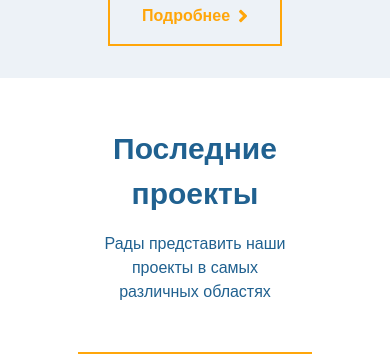
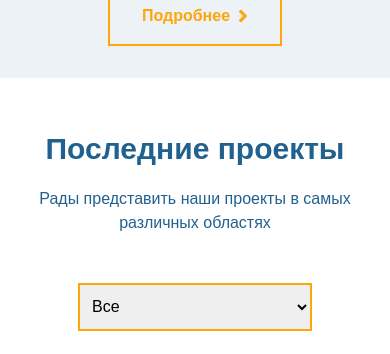
Before and after one commit to atogz/mde, a Vue app: page / in a window 390 px wide. Shown: the part 4980-5334 px from the top of the page. Built offline with nearby package versions, Linux system fonts and the light colour scheme; what v-img would draw is missing.

Commit message:
Фиксы адаптива

```diff
--- a/src/views/Home.vue
+++ b/src/views/Home.vue
@@ -221,7 +221,7 @@
         <!-- End Featured Project -->
 
         <!-- Projects Grid -->
-        <div class="w-1/2 m-auto text-center text-mainColor mt-12">
+        <div class="w-full pl-6 pr-6 m-auto text-center text-mainColor mt-12 md:w-1/2">
             <h3 class="text-3xl font-bold">Последние проекты</h3>
             <p class="mt-4">Рады представить наши проекты в самых различных областях</p>
         </div>
```
